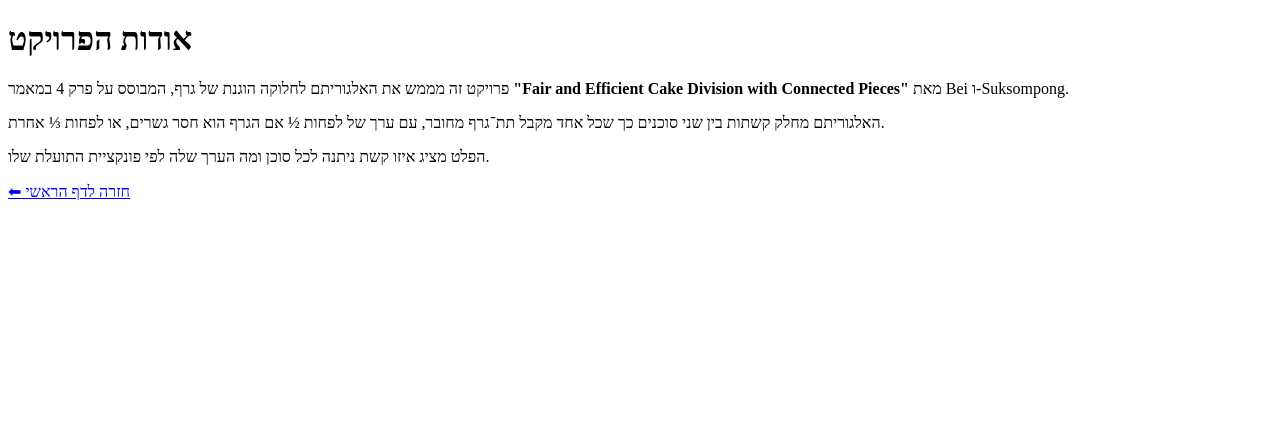
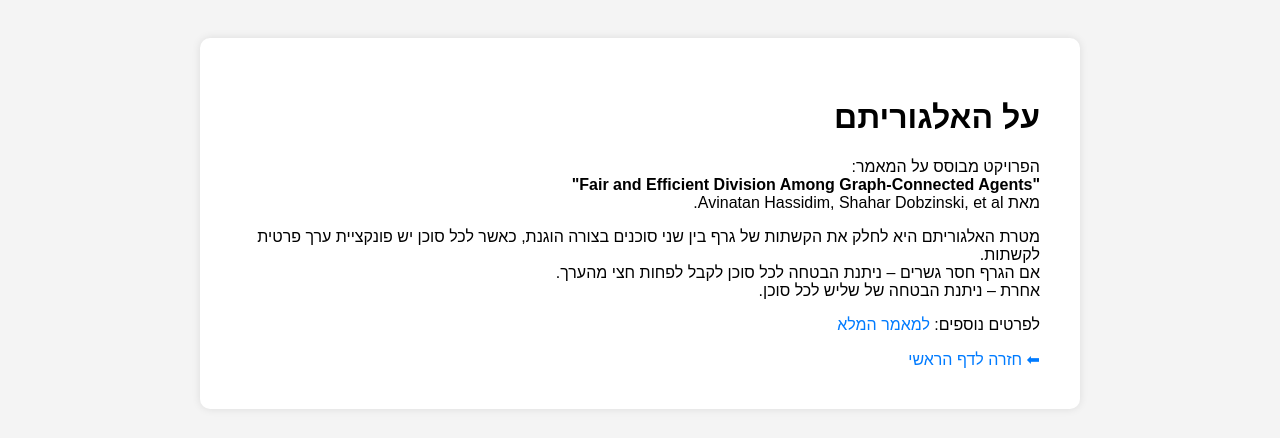
Before and after one commit to Ghiaser/matala-7, a Flask app: page /about in a window 1280 px wide. Shown: the top 438 px of the page. Run offline with Flask 3, Linux system fonts and the light colour scheme.

Commit message:
about.html

```diff
--- a/graphical-cake-division/templates/about.html
+++ b/graphical-cake-division/templates/about.html
@@ -1,23 +1,52 @@
-<!doctype html>
-<html lang="he">
+<!DOCTYPE html>
+<html lang="he" dir="rtl">
 <head>
-  <meta charset="utf-8">
-  <title>אודות האלגוריתם</title>
+    <meta charset="UTF-8">
+    <title>אודות</title>
+    <style>
+        body {
+            font-family: Arial, sans-serif;
+            background: #f4f4f4;
+            direction: rtl;
+            padding: 30px;
+        }
+        .container {
+            background: #fff;
+            padding: 40px;
+            border-radius: 10px;
+            max-width: 800px;
+            margin: auto;
+            box-shadow: 0 0 8px rgba(0,0,0,0.1);
+        }
+        a {
+            color: #007bff;
+            text-decoration: none;
+        }
+    </style>
 </head>
 <body>
-  <h1>אודות הפרויקט</h1>
+    <div class="container">
+        <h1>על האלגוריתם</h1>
         <p>
-    פרויקט זה מממש את האלגוריתם לחלוקה הוגנת של גרף, המבוסס על פרק 4 במאמר
-    <strong>"Fair and Efficient Cake Division with Connected Pieces"</strong>
-    מאת Bei ו-Suksompong.
+            הפרויקט מבוסס על המאמר:
+            <br>
+            <strong>"Fair and Efficient Division Among Graph-Connected Agents"</strong><br>
+            מאת Avinatan Hassidim, Shahar Dobzinski, et al.
         </p>
+
         <p>
-    האלגוריתם מחלק קשתות בין שני סוכנים כך שכל אחד מקבל תת־גרף מחובר,
-    עם ערך של לפחות ½ אם הגרף הוא חסר גשרים, או לפחות ⅓ אחרת.
+            מטרת האלגוריתם היא לחלק את הקשתות של גרף בין שני סוכנים בצורה הוגנת, כאשר לכל סוכן יש פונקציית ערך פרטית לקשתות.
+            <br>
+            אם הגרף חסר גשרים – ניתנת הבטחה לכל סוכן לקבל לפחות חצי מהערך.<br>
+            אחרת – ניתנת הבטחה של שליש לכל סוכן.
         </p>
+
         <p>
-    הפלט מציג איזו קשת ניתנה לכל סוכן ומה הערך שלה לפי פונקציית התועלת שלו.
+            לפרטים נוספים:
+            <a href="https://arxiv.org/pdf/1910.14129.pdf#subsection.4.1" target="_blank">למאמר המלא</a>
         </p>
-  <a href="/">⬅ חזרה לדף הראשי</a>
+
+        <a href="{{ url_for('index') }}">⬅ חזרה לדף הראשי</a>
+    </div>
 </body>
 </html>
```
Lines whose indentation alone changed are shown as unchanged.
